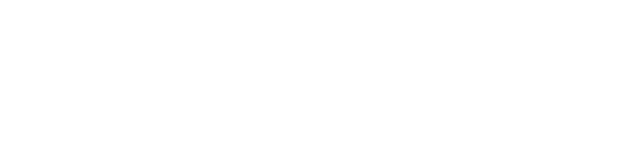
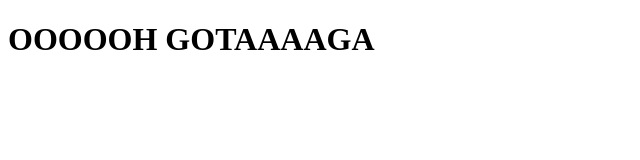
Before and after one commit to othmanedq/GitTesting, a plain HTML site: page index.html in a window 1280 px wide. Shown: the whole page, without its empty margins (0-640 px from the left). Drawn offline with Linux system fonts and the light colour scheme.

Commit message:
Nouveau Titre

```diff
--- a/index.html
+++ b/index.html
@@ -3,9 +3,9 @@
 <head>
     <meta charset="UTF-8">
     <meta name="viewport" content="width=device-width, initial-scale=1.0">
-    <title>Document</title>
+    <title>Test GIT</title>
 </head>
 <body>
-
+    <h1>OOOOOH GOTAAAAGA</h1>
 </body>
 </html>
```
